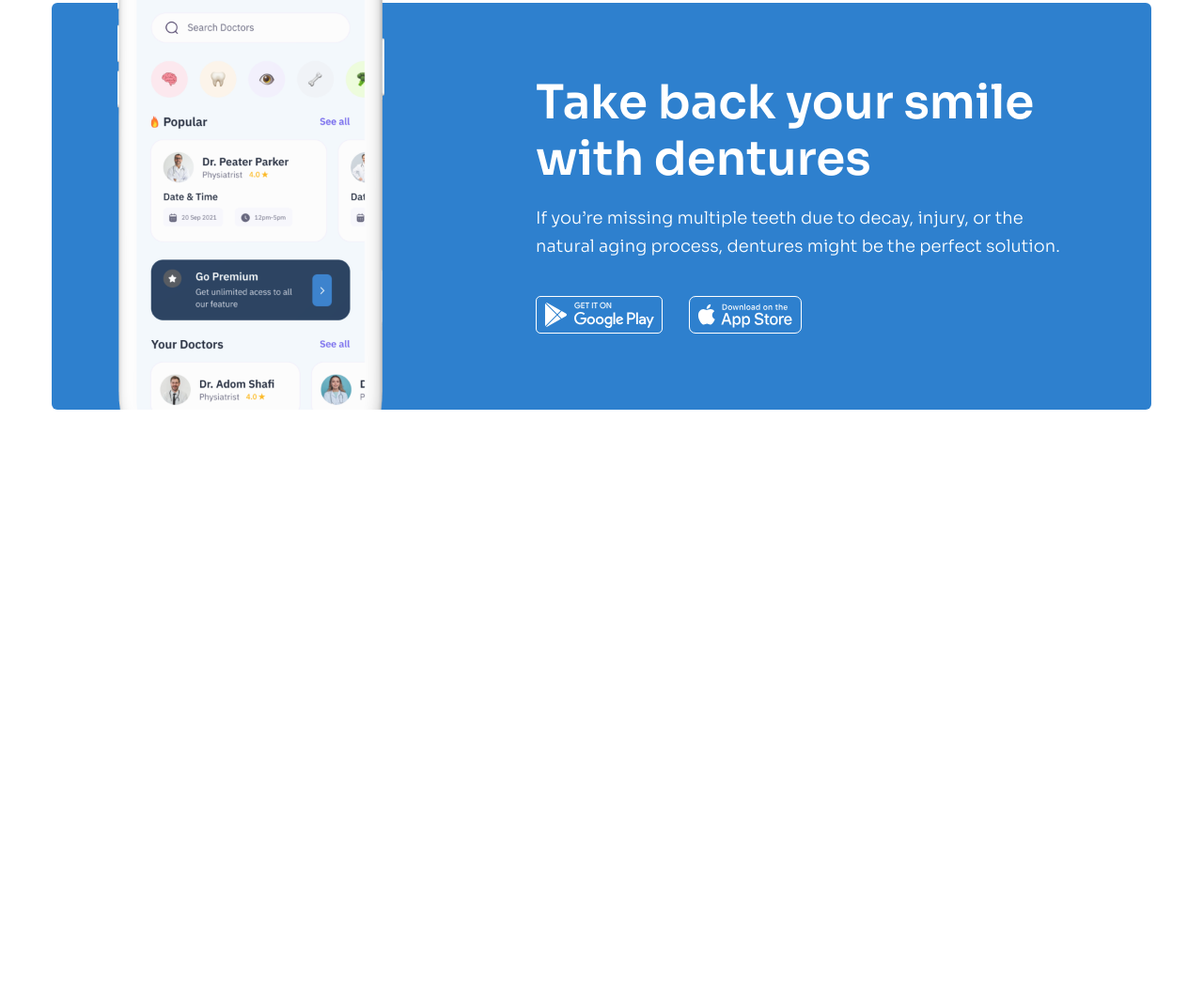
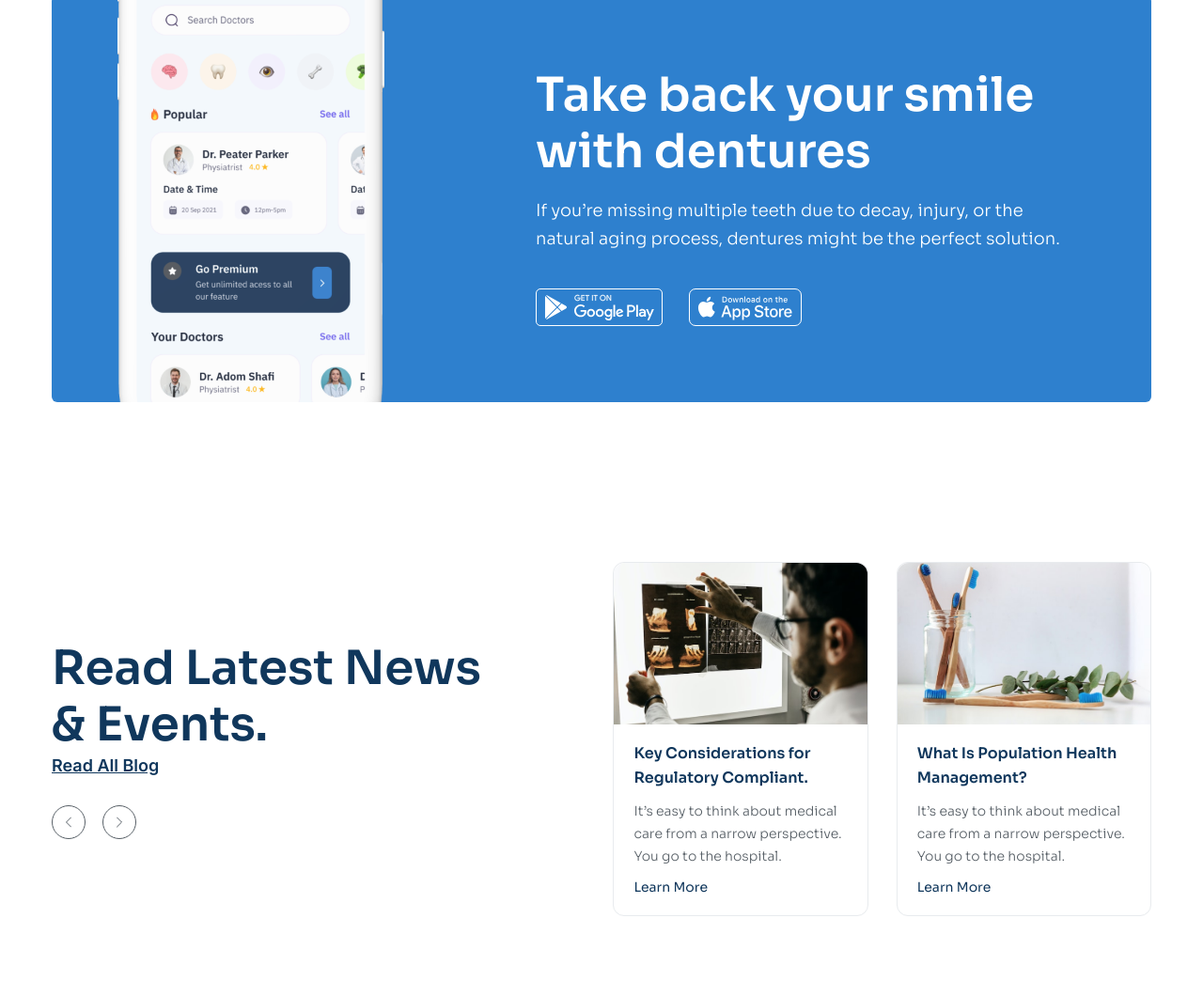
Before and after one commit to td041/F8-HTML-CSS-03, a plain HTML site: page index.html in a window 1280 px wide. Shown: the part 4446-5506 px from the top of the page at 94% size. Before the commit the page ends 4967 px from the top, so only its background shows below. Drawn offline with Linux system fonts and the light colour scheme.

Commit message:
Update thêm phần News

```diff
--- a/assets/css/style.css
+++ b/assets/css/style.css
@@ -350,7 +350,7 @@ body{
     /* box-shadow: 0px 4px 28px -2px #00000014; */
     border-radius: 8px;
     background-color: #FDFDFD;
-    padding: 8px 0 20px 0;
+    padding-bottom: 20px;
     /* padding: 8px 8px 20px 8px; */
 }
 .member-list{
@@ -476,3 +476,76 @@ body{
 .app-image{
     flex-grow: 1;
 }
+/* News */
+.news{
+    padding: 85px 0;
+}
+.news-row{
+    display: flex;
+    column-gap: 130px;
+    align-items: center;
+}
+.news-heading{
+    color: var(--main-color);
+    font-size: 50px;
+    font-weight: 600;
+    line-height: 60px; /* 120% */
+}
+.news-link{
+    margin-top: 28px;
+    color: var(--main-color);
+    font-family: Inter;
+    font-size: 18px;
+    font-weight: 600;
+    line-height: 28px; /* 155.556% */
+    text-decoration-line: underline;
+}
+.news-button{
+    margin-top: 28px;
+    display: flex;
+    column-gap : 18px;
+}
+.news-media{
+    width: 49%;
+    display: grid;
+    grid-template-columns: repeat(2,1fr);
+    column-gap: 30px;
+}
+.news__image{
+    display: block;
+    width: 100%;
+    object-fit: cover;
+    height: 172px;
+    border-radius: 12px 12px 0 0;
+}
+.news-content{
+    width: 40%;
+}
+.news-title{
+    color: var(--main-color);
+    font-size: 16px;
+    font-weight: 600;
+    line-height: 26px; /* 162.5% */
+}
+.news-text{
+    margin-top: 10px;
+    color: var(--text-color-2);
+    font-size: 14px;
+    font-weight: 300;
+    line-height: 24px; /* 171.429% */
+}
+.news__block{
+    border-radius: 12px;
+    border: 1px solid #E8EBEE;
+    background: #FFF;
+}
+.news-block__link{
+    display: inline-block;
+    color: var(--main-color);
+    font-size: 14px;
+    font-weight: 400;
+    margin-top: 12px;
+}
+.news-meadia__text{
+    padding: 18px 21px;
+}
--- a/index.html
+++ b/index.html
@@ -24,7 +24,7 @@
     <meta name="theme-color" content="#ffffff">
     <link rel="preconnect" href="https://fonts.googleapis.com">
     <link rel="preconnect" href="https://fonts.gstatic.com" crossorigin>
-    <link href="https://fonts.googleapis.com/css2?family=Sora:wght@100..800&display=swap" rel="stylesheet">
+    <link href="https://fonts.googleapis.com/css2?family=Inter:ital,opsz,wght@0,14..32,100..900;1,14..32,100..900&family=Sora:wght@100..800&display=swap" rel="stylesheet">
     <link rel="stylesheet" href="./assets/css/reset.css">
     <link rel="stylesheet" href="./assets/css/style.css">
 </head>
@@ -261,7 +261,46 @@
             </div>
         </section>
          <!--News  -->
-
+        <section class="news">
+            <div class="container">
+                <div class="news-row">
+                    <section class="news-content">
+                        <h2 class="news-heading">Read Latest News & Events.</h2>
+                        <a href="" class="news-link">Read All Blog</a>
+                        <div class="news-button">
+                            <button class="small-button" href="#!">
+                                <svg xmlns="http://www.w3.org/2000/svg" width="6" height="12" viewBox="0 0 6 12" fill="none">
+                                    <path d="M5.5 1L0.5 6L5.5 11" stroke="#575F66" stroke-linecap="round" stroke-linejoin="round"/>
+                                  </svg>
+                            </button>
+                            <button class="small-button" href="#!">
+                                <svg xmlns="http://www.w3.org/2000/svg" width="6" height="12" viewBox="0 0 6 12" fill="none">
+                                    <path d="M0.5 1L5.5 6L0.5 11" stroke="#575F66" stroke-linecap="round" stroke-linejoin="round"/>
+                                </svg>
+                            </button>
+                        </div>
+                    </section>
+                    <div class="news-media">
+                        <article class="news__block">
+                            <img src="./assets/img/news-01.jpg" alt="" class="news__image">
+                            <div class="news-meadia__text">
+                                <h3 class="news-title">Key Considerations for Regulatory Compliant.</h3>
+                                <p class="news-text">It’s easy to think about medical care from a narrow perspective. You go to the hospital.</p>
+                                <a href="#!" class="news-block__link">Learn More</a>
+                            </div>
+                        </article>
+                        <article class="news__block">
+                            <img src="./assets/img/news-02.jpg" alt="" class="news__image">
+                            <div class="news-meadia__text">
+                                <h3 class="news-title">What Is Population Health Management?</h3>
+                                <p class="news-text">It’s easy to think about medical care from a narrow perspective. You go to the hospital.</p>
+                                <a href="#!" class="news-block__link">Learn More</a>
+                            </div>
+                        </article>
+                    </div>
+                </div>
+            </div>
+        </section>
     </main>
 </body>
 </html>
```
Also changed, not shown: assets/img/news-01.jpg (added), assets/img/news-02.jpg (added).
